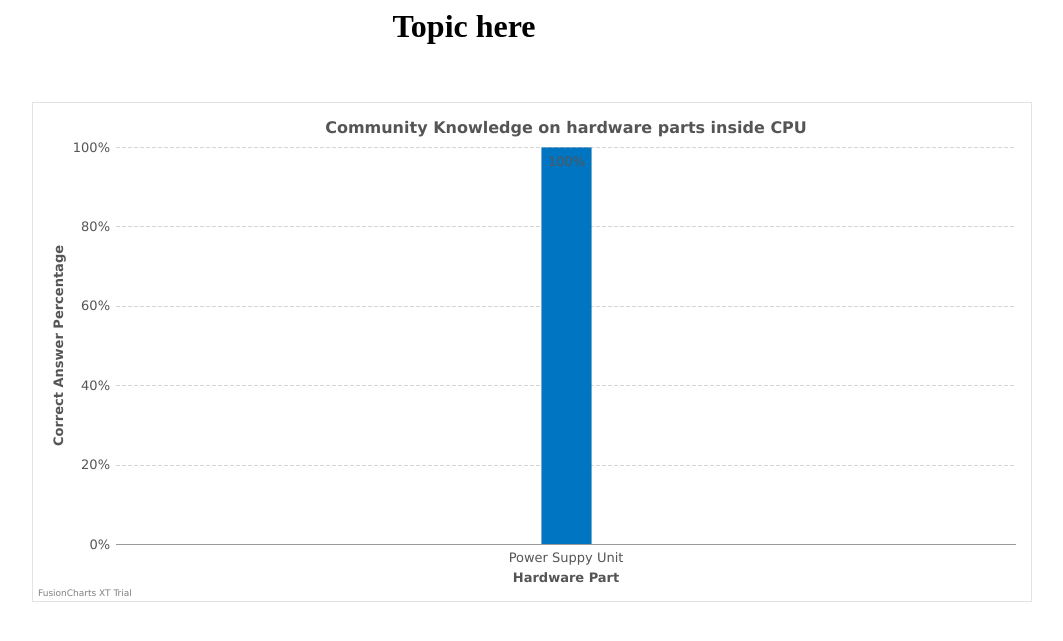
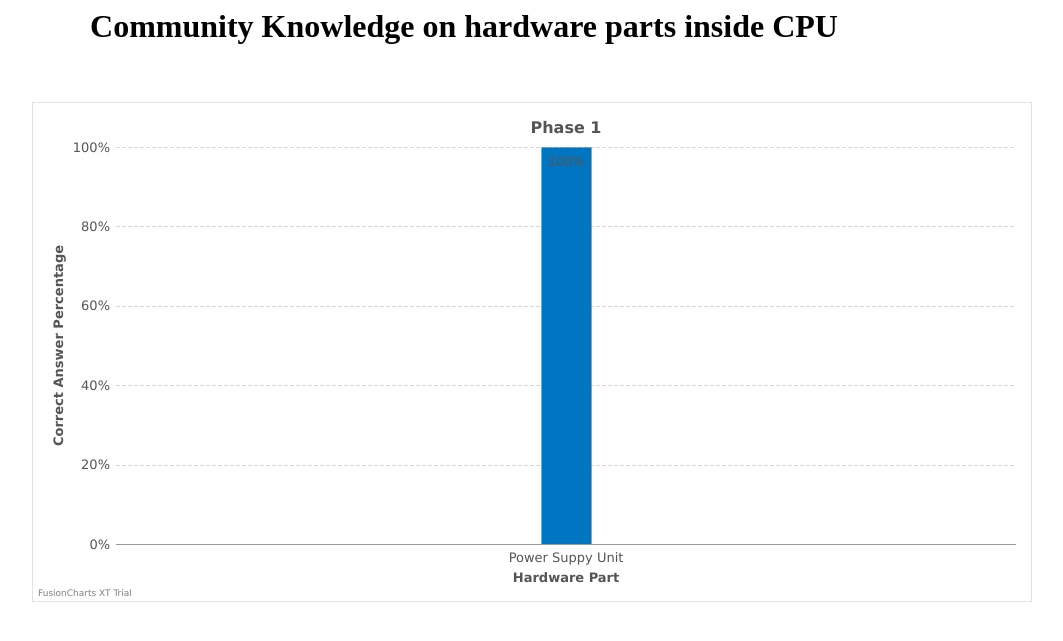
Before and after one commit to poo92/Professional-Practice, a PHP site: page /knowledgeMeasure.php in a window 1280 px wide. Shown: the top 641 px of the page, without its empty margins (176-1239 px from the left). Run offline with PHP 8.4, Linux system fonts and the light colour scheme; data comes from the database, SQL or seed files in the repository; tables that the repository leaves empty hold one stand-in row (values such as "Sample post").

Commit message:
chart changed

```diff
--- a/knowledgeMeasure.php
+++ b/knowledgeMeasure.php
@@ -38,7 +38,7 @@ if ($result) {
     $arrData = array(
         "chart" => array(
 
-            "caption" => "Community Knowledge on hardware parts inside CPU",
+            "caption" => "Phase 1",
             "paletteColors" => "#0075c2",
             "bgColor" => "#ffffff",
             "borderAlpha"=> "20",
@@ -103,7 +103,7 @@ if ($result) {
 ?>
 
 <div>
-    <center><h1>Topic here</h1></center>
+    <center><h1>Community Knowledge on hardware parts inside CPU</h1></center>
 </div>
 <br><br>
 
```
